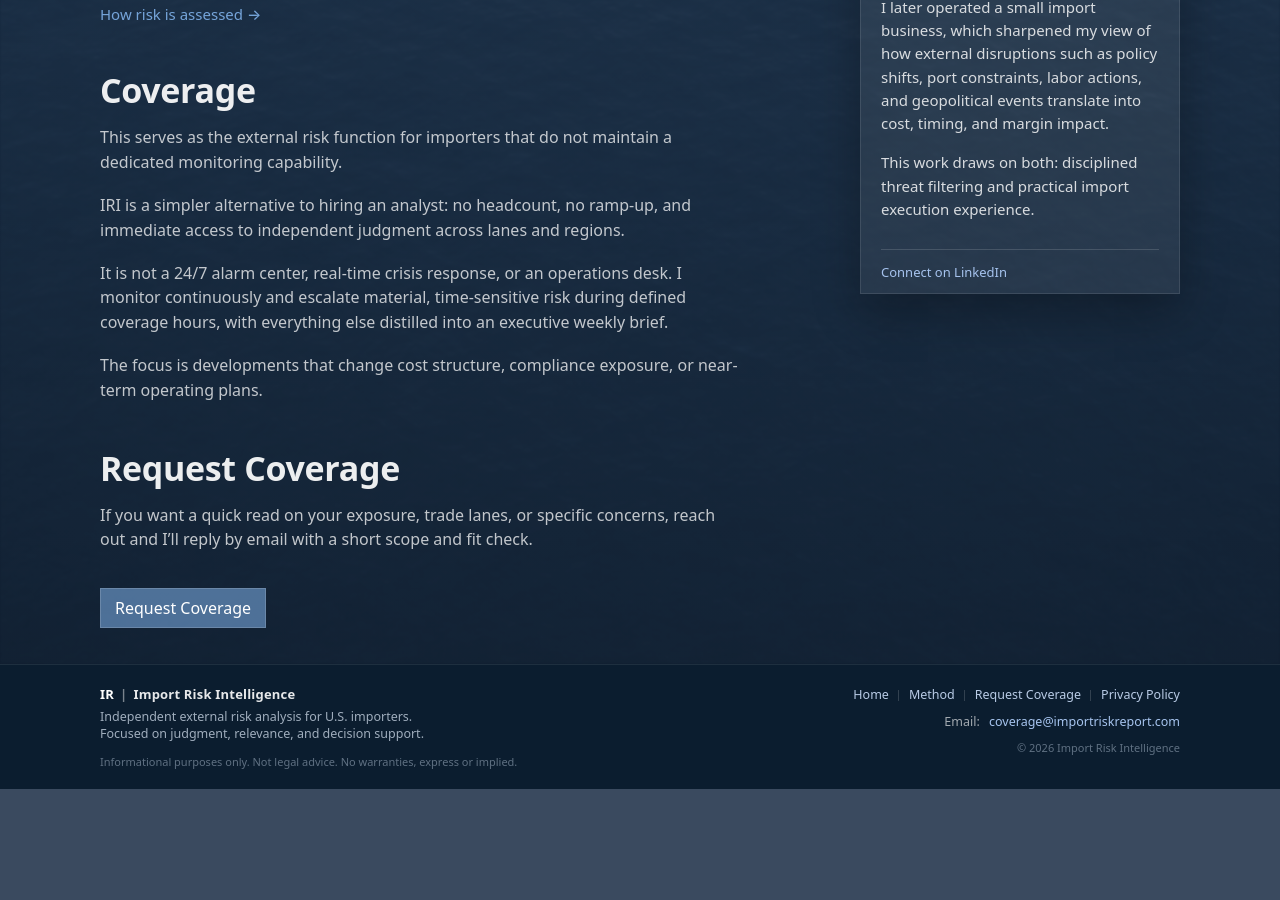
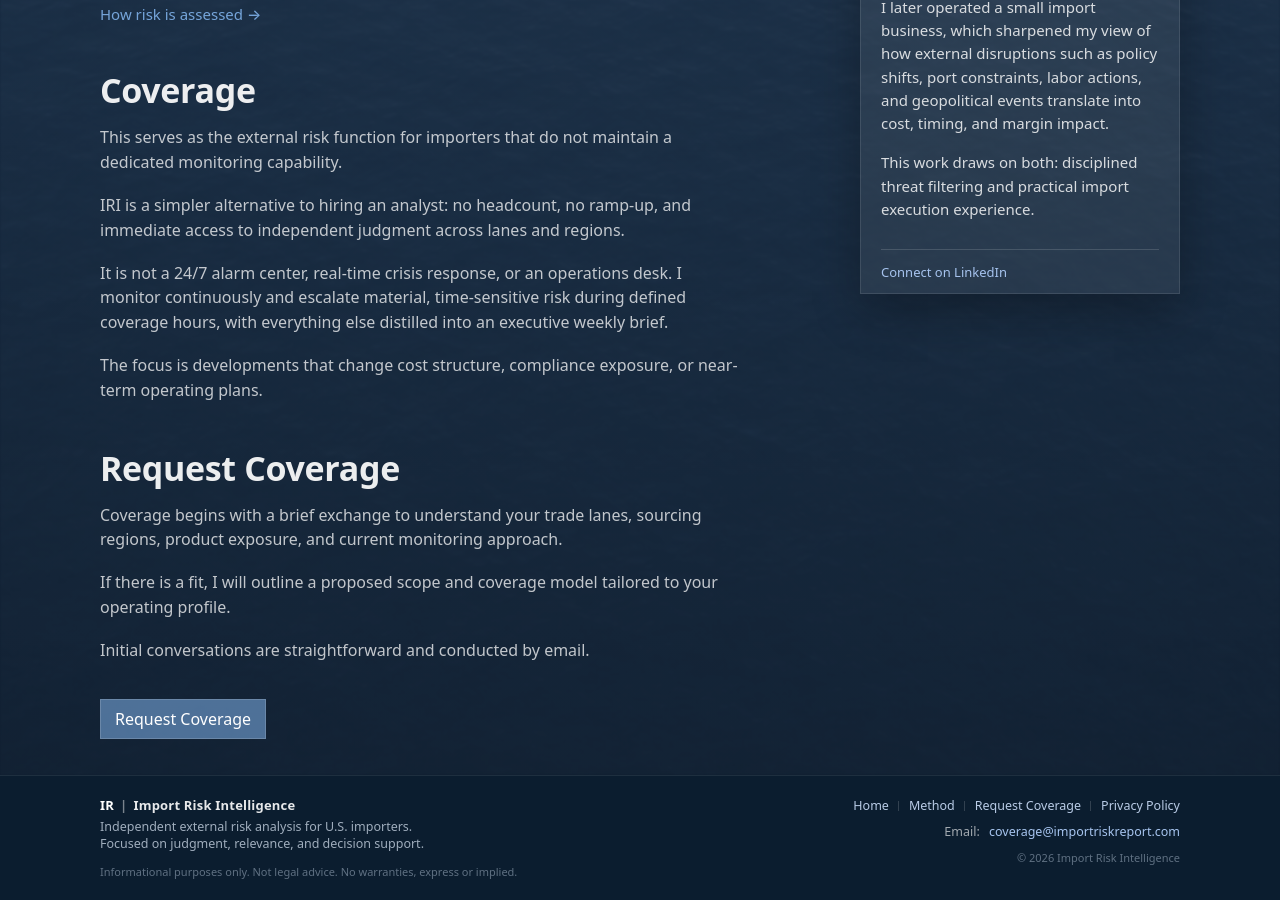
Before and after one commit to importrisk/import-risk-intelligence-site, a Jekyll site: the page built from index.html, in a window 1280 px wide and 900 px high, scrolled down 1221 px. Built offline with Jekyll 4.4.1, drawn with Linux system fonts in a browser that asks for light colours; before the commit the page ends 2010 px from its top, so only the background shows below that.

Commit message:
Update index.html

```diff
--- a/index.html
+++ b/index.html
@@ -137,7 +137,15 @@ description: Independent risk assessment for U.S. importers.
   <h2 class="section-title">Request Coverage</h2>
 
   <p class="section-text">
-          If you want a quick read on your exposure, trade lanes, or specific concerns, reach out and I’ll reply by email with a short scope and fit check.
+    Coverage begins with a brief exchange to understand your trade lanes, sourcing regions, product exposure, and current monitoring approach.
+  </p>
+
+  <p class="section-text">
+    If there is a fit, I will outline a proposed scope and coverage model tailored to your operating profile.
+  </p>
+
+  <p class="section-text">
+    Initial conversations are straightforward and conducted by email.
   </p>
 
   <div class="request-box">
```
Lines whose indentation alone changed are shown as unchanged.
